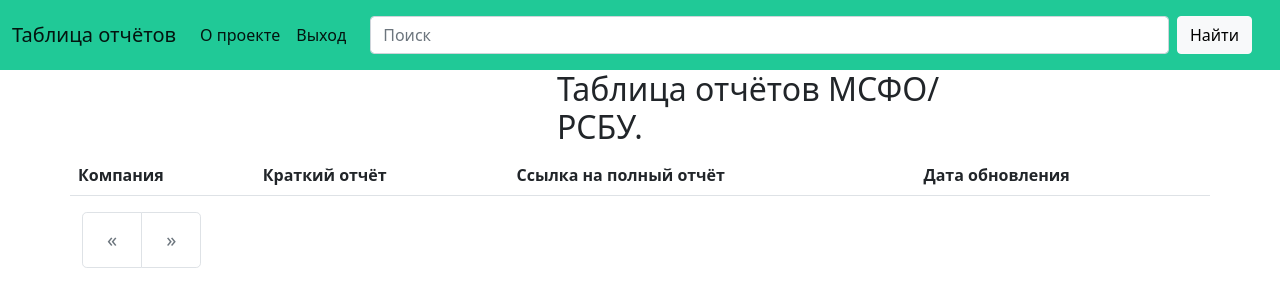
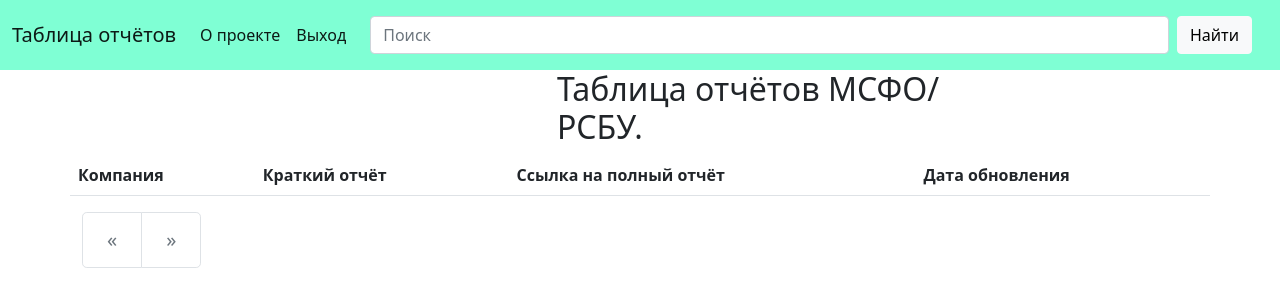
Before and after one commit to wwwAiru/web-msfo-stock-bot, a Flask app: page /msfo_records/ in a window 1280 px wide. Shown: the top 307 px of the page. Run offline with Flask 2, Linux system fonts and the light colour scheme; the visitor is signed in with stand-in values (Sample User, id 1); data comes from the database, SQL or seed files in the repository; data that the repository does not hold is empty.

Commit message:
стиль нав бар и кнопок аквамарин

```diff
--- a/msfo_records/templates/msfo_records/edit_record.html
+++ b/msfo_records/templates/msfo_records/edit_record.html
@@ -25,7 +25,7 @@
         {{ field(class="form-control") }}
     </div>
     {% endfor %}
-    <button type="submit" class="btn btn-primary">Обновить</button>
+    <button type="submit" class="btn" style="background-color: #7fffd4">Обновить</button>
 
 </form>
 {% endblock %}>
--- a/msfo_records/templates/msfo_records/index.html
+++ b/msfo_records/templates/msfo_records/index.html
@@ -25,7 +25,7 @@
         {{ field(class="form-control") }}
     </div>
     {% endfor %}
-    <button type="submit" class="btn btn-primary">Добавить</button>
+    <button type="submit" class="btn" style="background-color: #7fffd4">Добавить</button>
 </form>
 
 {% endif %}
@@ -73,7 +73,7 @@
 
         <!-- Проработка кнопки "предидущая страница".
         Условие: если метод has_prev объекта pages - пуст, тогда проявить class="page-item disabled"  -->
-        <li {% if not pages.has_prev %} class="page-item disabled" {% endif %}>
+        <li {% if not pages.has_prev %} class="page-item disabled"  {% endif %}>
             <!-- ссылка адресует на страницу из метода prev_num(он динамический) -->
             <a class="page-link" href="{{ url_for('msfo_records.index',search=search, page=pages.prev_num) }}"
                aria-label="Previous">
--- a/templates/base.html
+++ b/templates/base.html
@@ -15,7 +15,7 @@
 
 <body>
 
-<nav class="navbar navbar-expand-lg navbar navbar-light" style="background-color: #20c997;">
+<nav class="navbar navbar-expand-lg navbar navbar-light" style="background-color: #7fffd4;">
 
     <div class="container-fluid">
 
--- a/templates/security/login_user.html
+++ b/templates/security/login_user.html
@@ -25,7 +25,7 @@
         {{ render_field_with_errors(login_user_form.password, class="form-control col-4") }}
         {{ render_field_with_errors(login_user_form.remember) }}
         {{ render_field(login_user_form.next) }}
-        {{ render_field(login_user_form.submit, class="btn btn-primary") }}
+        {{ render_field(login_user_form.submit, class="btn" style="background-color: #7fffd4") }}
     </form>
 
     {% include "security/_menu.html" %}
```
